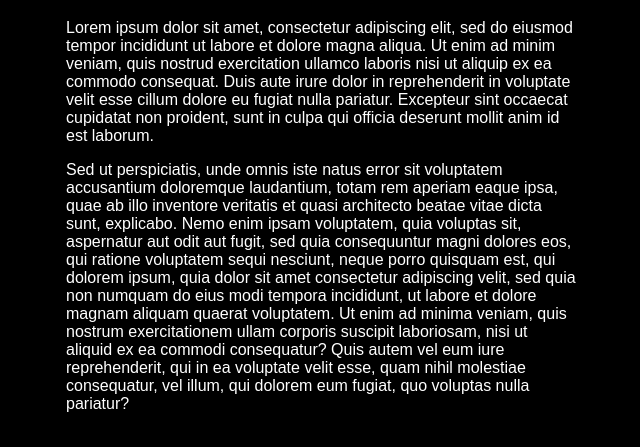
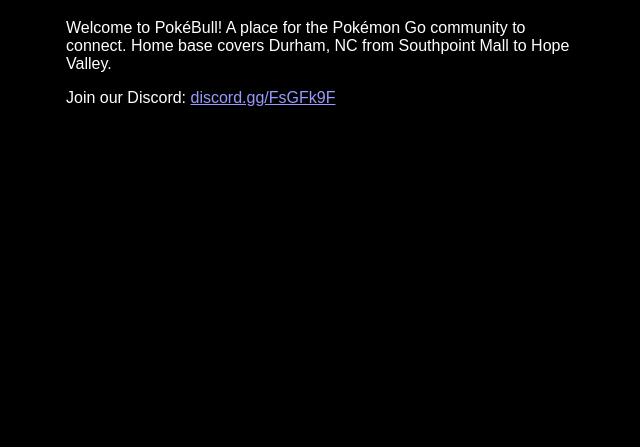
Before and after one commit to pokebull/pokebull.github.io, a plain HTML site: page index.html in a window 1280 px wide. Shown: the part 61-508 px from the top of the page, without its empty margins (318-958 px from the left). Drawn offline with Linux system fonts and the light colour scheme.

Commit message:
2019-07-08 23:07:48

```diff
--- a/index.html
+++ b/index.html
@@ -13,30 +13,11 @@
 <h1>POKEBULL.COM</h1>
 
 <p>
-Lorem ipsum dolor sit amet, consectetur adipiscing elit, sed do
-eiusmod tempor incididunt ut labore et dolore magna aliqua. Ut enim ad
-minim veniam, quis nostrud exercitation ullamco laboris nisi ut
-aliquip ex ea commodo consequat. Duis aute irure dolor in
-reprehenderit in voluptate velit esse cillum dolore eu fugiat nulla
-pariatur. Excepteur sint occaecat cupidatat non proident, sunt in
-culpa qui officia deserunt mollit anim id est laborum.
+Welcome to PokéBull! A place for the Pokémon Go community to connect. Home base covers Durham, NC from Southpoint Mall to Hope Valley.
 </p>
 
 <p>
-Sed ut perspiciatis, unde omnis iste natus error sit voluptatem
-accusantium doloremque laudantium, totam rem aperiam eaque ipsa, quae
-ab illo inventore veritatis et quasi architecto beatae vitae dicta
-sunt, explicabo. Nemo enim ipsam voluptatem, quia voluptas sit,
-aspernatur aut odit aut fugit, sed quia consequuntur magni dolores
-eos, qui ratione voluptatem sequi nesciunt, neque porro quisquam est,
-qui dolorem ipsum, quia dolor sit amet consectetur adipiscing velit,
-sed quia non numquam do eius modi tempora incididunt, ut labore et
-dolore magnam aliquam quaerat voluptatem. Ut enim ad minima veniam,
-quis nostrum exercitationem ullam corporis suscipit laboriosam, nisi
-ut aliquid ex ea commodi consequatur? Quis autem vel eum iure
-reprehenderit, qui in ea voluptate velit esse, quam nihil molestiae
-consequatur, vel illum, qui dolorem eum fugiat, quo voluptas nulla
-pariatur?
+Join our Discord: <a href="https://discord.gg/FsGFk9F">discord.gg/FsGFk9F</a>
 </p>
 
 <!-- ~~~~~~~~~~~~~~~~~~~~~~~~~~~~~~~~~~~~~~~~~~~~~~~~~~~~~~~~~~~~~~~~~~~~~~~ -->
```
